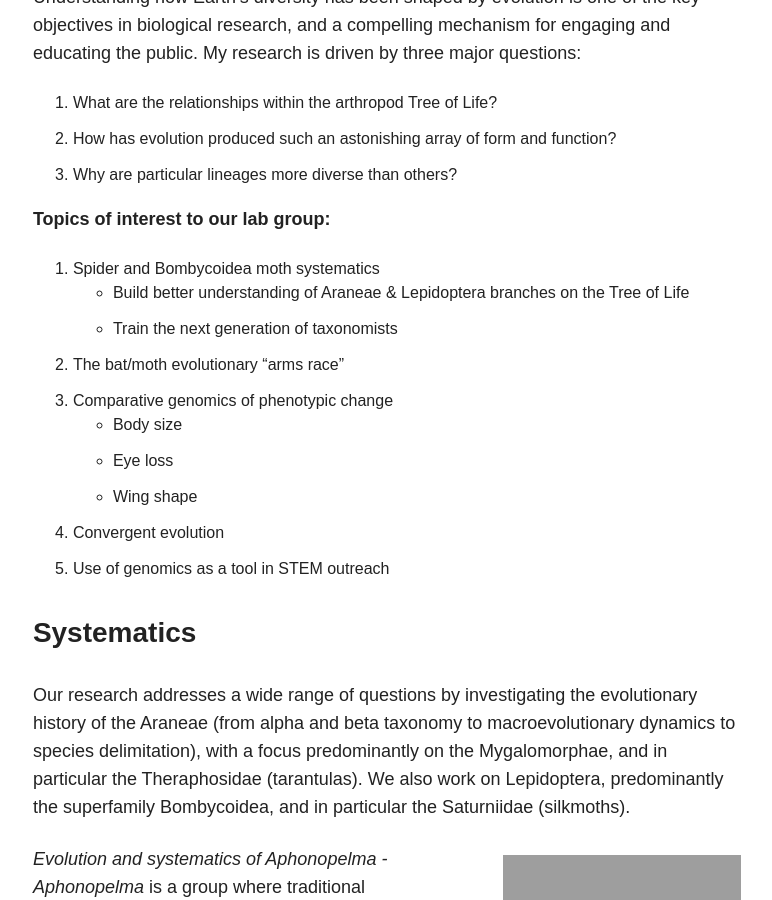
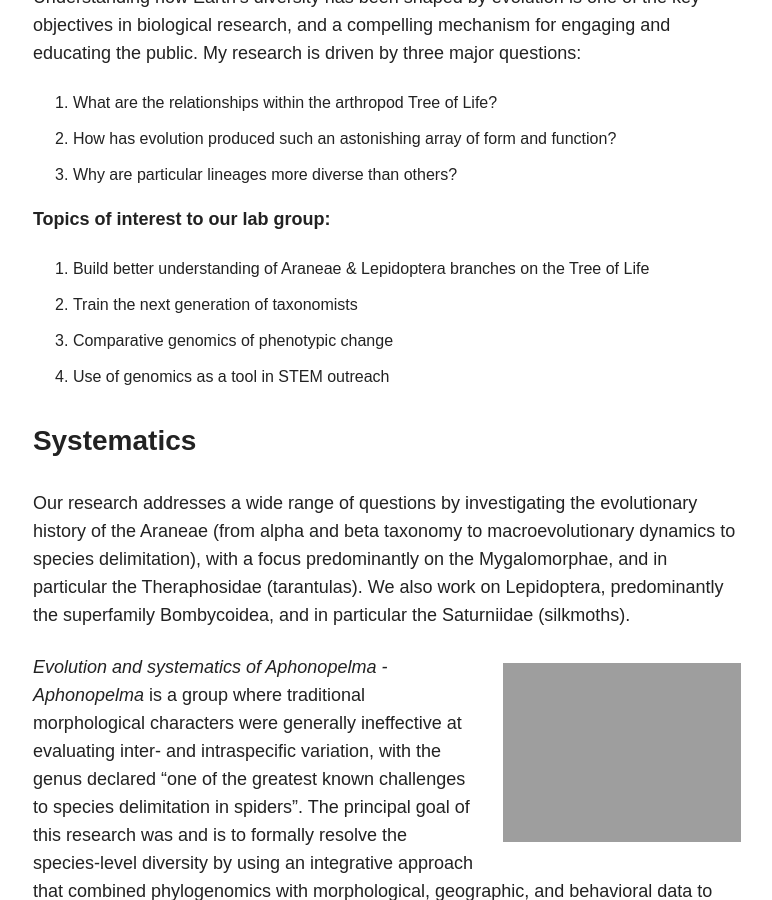
Before and after one commit to thehamiltonlab/thehamiltonlab.github.io, a Jekyll site: the page built from research/index.md, in a window 1280 px wide and 900 px high, scrolled down 948 px. Shown: the whole window, without its empty margins (253-1025 px from the left). Built offline with Jekyll 4.4.1, drawn with Linux system fonts in a browser that asks for light colours; nearby versions of some CDN libraries.

Commit message:
updating links

```diff
--- a/research/index.md
+++ b/research/index.md
@@ -21,16 +21,10 @@ Understanding how Earth's diversity has been shaped by evolution is one of the k
 
 
 **Topics of interest to our lab group:**
-1. Spider and Bombycoidea moth systematics
-	- Build better understanding of Araneae & Lepidoptera branches on the Tree of Life
-	- Train the next generation of taxonomists
-2. The bat/moth evolutionary “arms race”
+1. Build better understanding of Araneae & Lepidoptera branches on the Tree of Life
+2. Train the next generation of taxonomists
 3. Comparative genomics of phenotypic change
-	- Body size
-	- Eye loss
-	- Wing shape
-4. Convergent evolution
-5. Use of genomics as a tool in STEM outreach
+4. Use of genomics as a tool in STEM outreach
 
 
 ### Systematics
```
Also changed, not shown: contact/index.md (+13 -6 lines).
